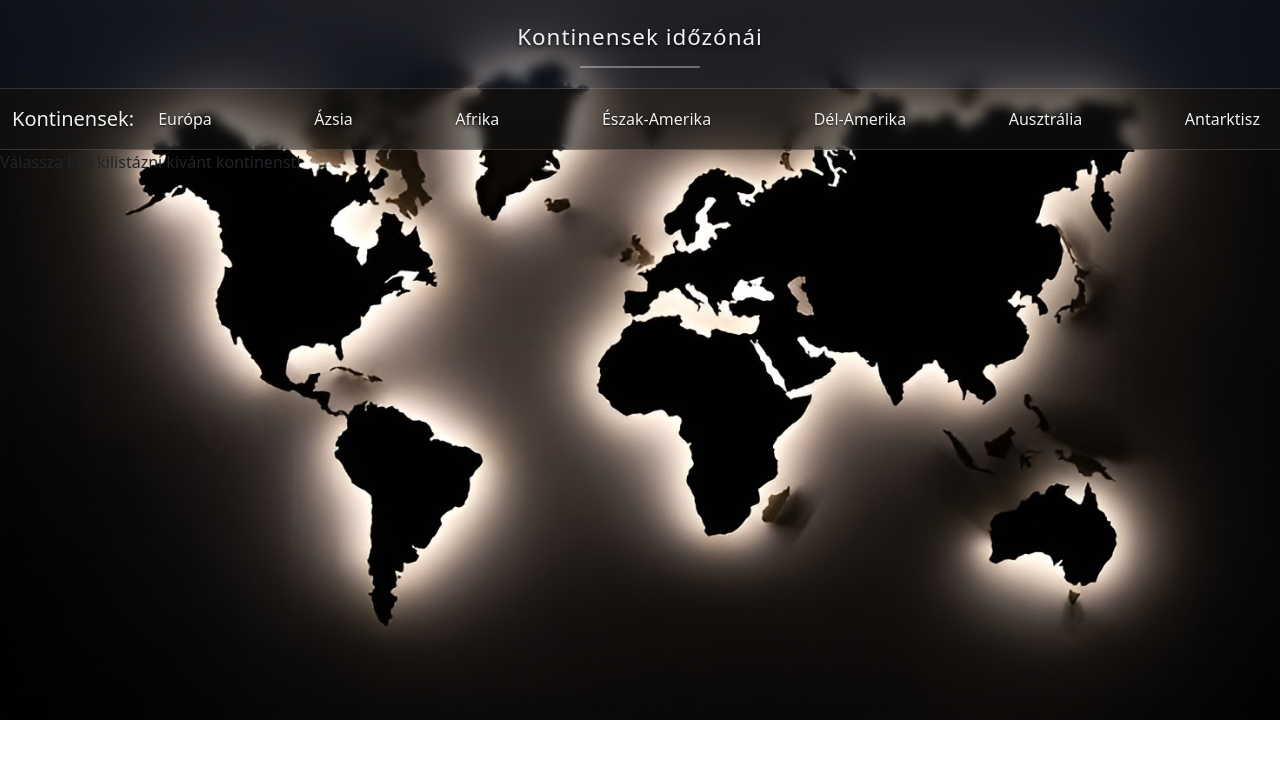
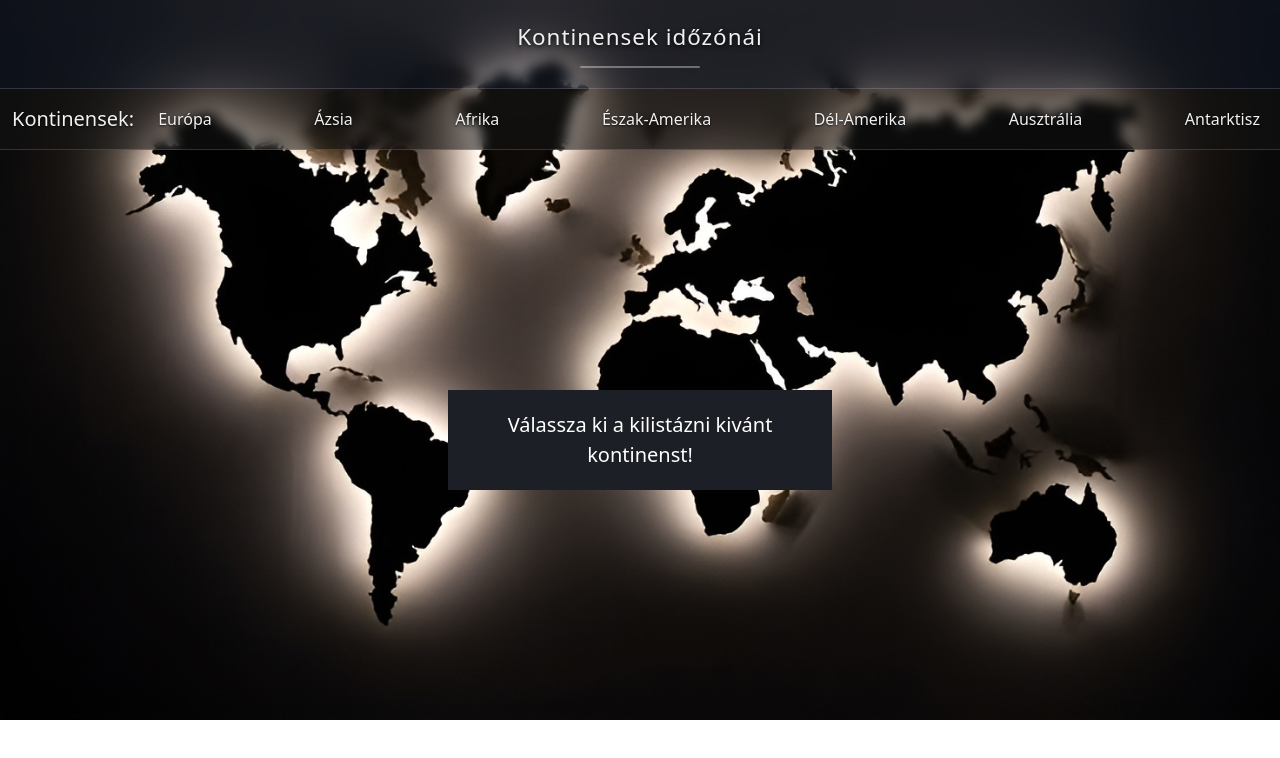
Before and after one commit to hubazsombor/web_project, a website with bundled scripts: page index.html in a window 1280 px wide. Built offline with nearby package versions, Linux system fonts and the light colour scheme.

Commit message:
msgstyle

```diff
--- a/style.css
+++ b/style.css
@@ -40,6 +40,16 @@ body{
     background-size: cover;
 }
 
+.msg{
+    background-color: #1C1F26;
+    color: #fff;
+    font-size: 20px;
+    width: 30%;
+    padding: 20px;
+    text-align: center;
+    margin: 30vh auto;
+}
+
 .custom-navbar{
     background: rgba(15, 30, 50, 0.55);
     color: #ffff;
```
